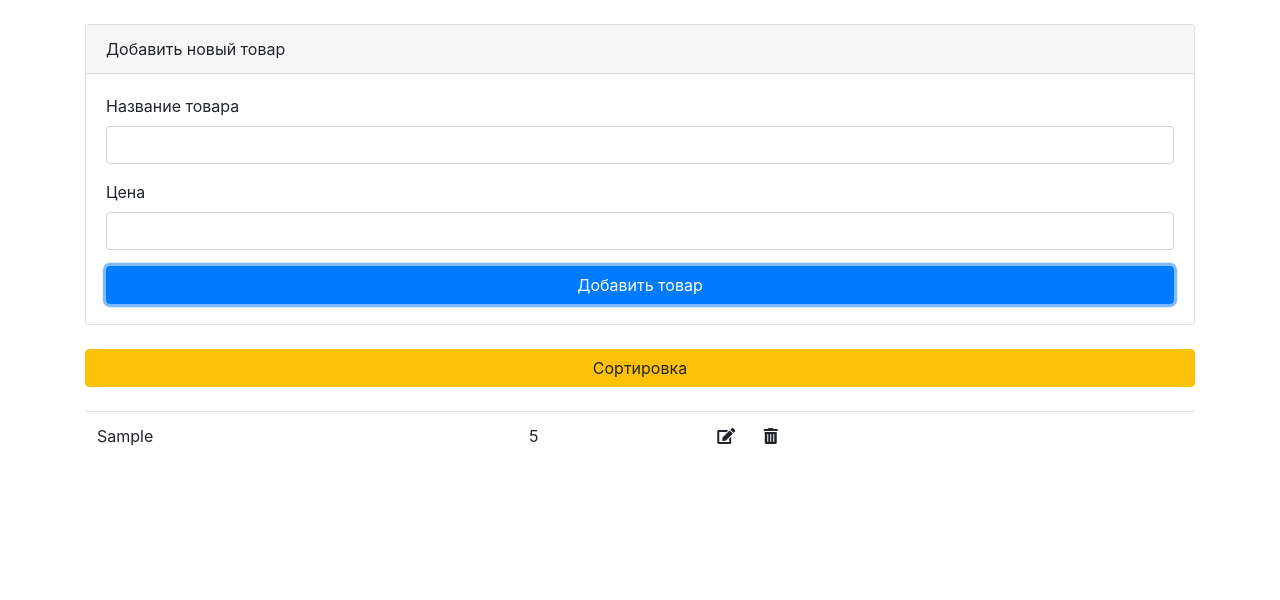
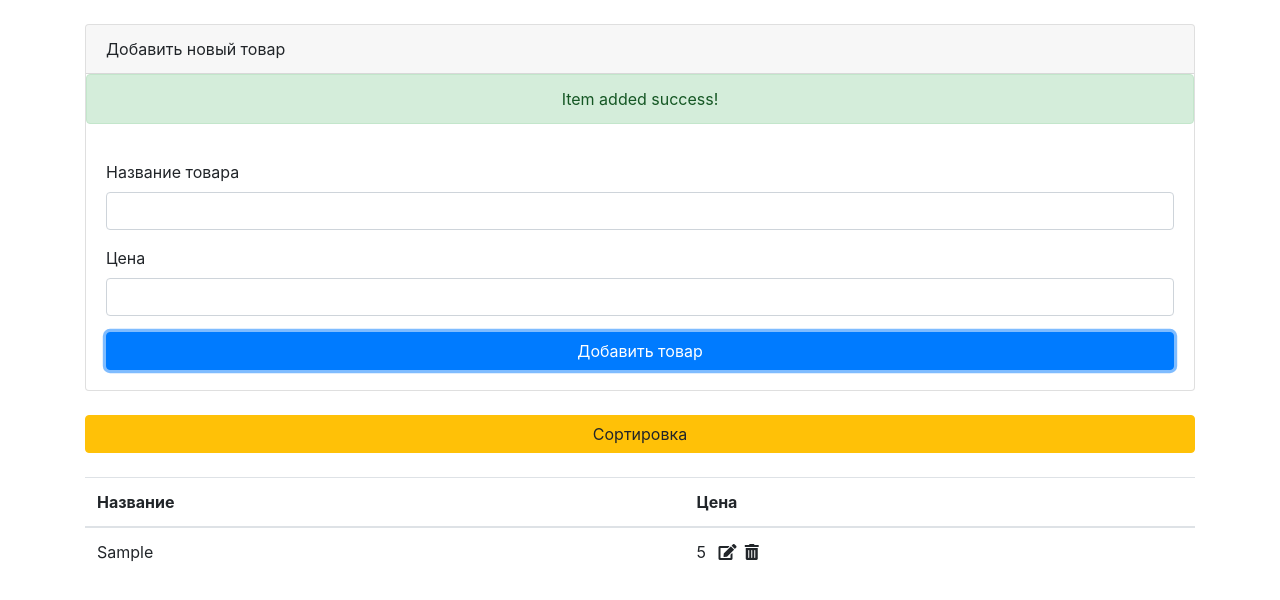
Before and after one commit to makshc2/EasyCode_Homework, a plain HTML site: page Домашняя работа №6/index.html in a window 1280 px wide. Both pictures are taken after typing "Sample", "5" into the empty fields and a click on the button "Добавить товар". Drawn offline with nearby package versions, Linux system fonts and the light colour scheme.

Commit message:
Home work 6

```diff
--- a/Домашняя работа №6/index.html
+++ b/Домашняя работа №6/index.html
@@ -36,9 +36,7 @@
                     <th>Цена</th>
                 </tr>
             </thead>
-            <tbody>
-
-            </tbody>
+            <tbody class="content_item"></tbody>
         </table>
     </div>
 <script src="plugin.js"></script>
--- a/Домашняя работа №6/plugin.js
+++ b/Домашняя работа №6/plugin.js
@@ -1,14 +1,17 @@
 let items = JSON.parse(localStorage.getItem('items')) || [];
 console.log(items);
 let table = document.querySelector('.table');
+let tbody = document.querySelector('.content_item');
 let form = document.forms['addItems'];
 let inputName = form.elements['itemName'];
 let inputPrice = form.elements['itemPrice'];
+let minPrice = form.elements['minPrice'];
+let maxPrice = form.elements['maxPrice'];
 let button = document.querySelector('.sort');
 let divInfoAlert = document.querySelector('.alert_information');
 
 function generateList() {
-    table.innerHTML = '';
+    tbody.innerHTML = '';
     for (let i = 0; i < items.length; i++) {
         let template = `
             <tr data-id=${items[i].id}>
@@ -17,16 +20,16 @@ function generateList() {
                 </td>
                  <td>
                    ${items[i].price}
-                </td>
-                <td>
-                    <i class ='fas fa-edit edit-item ml-2'></i>
-                    <i class ='fas fa-trash-alt delete-item ml-4'></i>
+                   <span>
+                        <i class ='fas fa-edit edit-item ml-2'></i>
+                        <i class ='fas fa-trash-alt delete-item ml-1'></i>
+                    </span>
                 </td>
             </tr>
                     `;
-        table.insertAdjacentHTML('afterbegin', template);
+        tbody.insertAdjacentHTML('afterbegin', template);
     }
-};
+}
 
 generateList();
 
@@ -48,6 +51,11 @@ function addList(text, number) {
     };
     items.unshift(newItems);
     localStorage.setItem('items', JSON.stringify(items));
+    message({
+        text: 'Item added success!',
+        cssClass: 'alert-success',
+        timeout: 3500
+    });
     generateList();
 }
 
@@ -72,7 +80,7 @@ function sort() {
         items.sort((a, b) => b.price - a.price );
     }
     generateList();
-};
+}
 
 inputName.addEventListener('keyup', function (e) {
     if( inputName.value){
@@ -89,13 +97,11 @@ function  deleteListItem(id) {
         }
     }
     localStorage.setItem('items', JSON.stringify(items));
-
     message({
         text: 'Item delete success!',
-        cssClass: 'alert-warning',
+        cssClass: 'alert-danger',
         timeout: 3500
     });
-
 }
 
 function editListItem(id, newValue){
@@ -106,13 +112,11 @@ function editListItem(id, newValue){
         }
     }
     localStorage.setItem('items', JSON.stringify(items));
-
     message({
         text: 'Item updated success!',
         cssClass: 'alert-success',
         timeout: 3500
     });
-
 }
 
 function message(settings) {
@@ -121,6 +125,7 @@ function message(settings) {
     divInfoAlert.classList.add('show');
     setTimeout(function () {
         divInfoAlert.classList.remove('show');
+        divInfoAlert.classList.remove(settings.cssClass);
     }, settings.timeout);
 }
 
@@ -130,7 +135,6 @@ table.addEventListener('click', function (e) {
         let id = parent.dataset.id;
         deleteListItem(id);
         parent.remove();
-        dangerDiv.classList.add('alert_show');
     }else if( e.target.classList.contains('edit-item') ){
         e.target.classList.toggle('fa-save');
         let id = e.target.closest('tr').dataset.id;
--- a/Домашняя работа №6/style.css
+++ b/Домашняя работа №6/style.css
@@ -6,3 +6,6 @@
     display: flex;
     justify-content: center;
 }
+#minPrice, #maxPrice{
+    width: 150px;
+}
```
